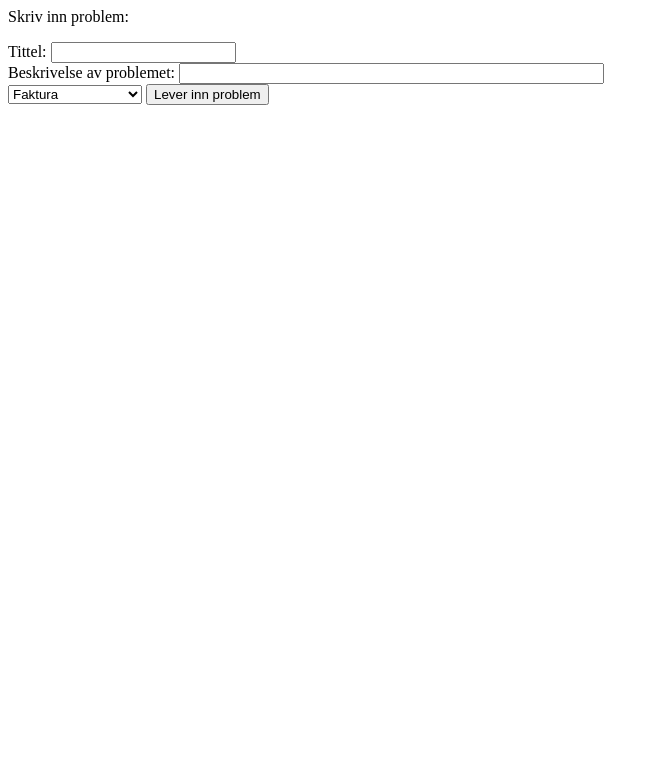
After one commit to ninjinv/fjell, a PHP site: page /problempg.php in a window 1280 px wide. The commit adds this page. Shown: the top 783 px of the page, without its empty margins (0-659 px from the left). Run offline with PHP 8.4, Linux system fonts and the light colour scheme.

Commit message:
add k\ekstra greier tihi

```diff
--- a/kode/forside.php
+++ b/kode/forside.php
@@ -10,7 +10,7 @@
 <div>
 
     <div>
-
+        <a href="problempg.php"></a>
     </div>
 
 </div>
@@ -18,6 +18,9 @@
 
 <!-- status side -->
 <div>
+    <div>
+        <a href="status_kundepg.php"></a>
+    </div>
 
 </div>
 
--- /dev/null
+++ b/kode/problempg.php
@@ -0,0 +1,35 @@
+<?php
+  include 'problem.php';
+?>
+
+<html lang="en">
+<head>
+    <meta charset="UTF-8">
+    <meta name="viewport" content="width=device-width, initial-scale=1.0">
+    <title>Problem side</title>
+</head>
+<body>
+
+<div>
+    <p>Skriv inn problem:</p>
+    <form method="post">
+        <label for="kallenavn">Tittel:</label>
+        <input type="text" name="kallenavn" required /><br />
+
+        <label for="beskrivelse">Beskrivelse av problemet:</label>
+        <input type="text" name="beskrivelse" required size="50"/><br />
+
+        <select name="kategori" id="kategori">
+        <option value="faktura">Faktura</option>
+        <option value="Suppoert">Suppoert</option>
+        <option value="Vedlikehold">Vedlikehold</option>
+        <option value="Programvarelisens">Programvarelisens</option>
+        <option value="annet">Annet</option>
+        </select>
+
+        <input type="submit" value="Lever inn problem" name="submit" />
+    </form>
+</div>
+
+</body>
+</html>
```
Also changed, not shown: kode/logout.php (added, +12 -0 lines), kode/problem.php (added), kode/status_kundepg.php (added), 2 other files.
